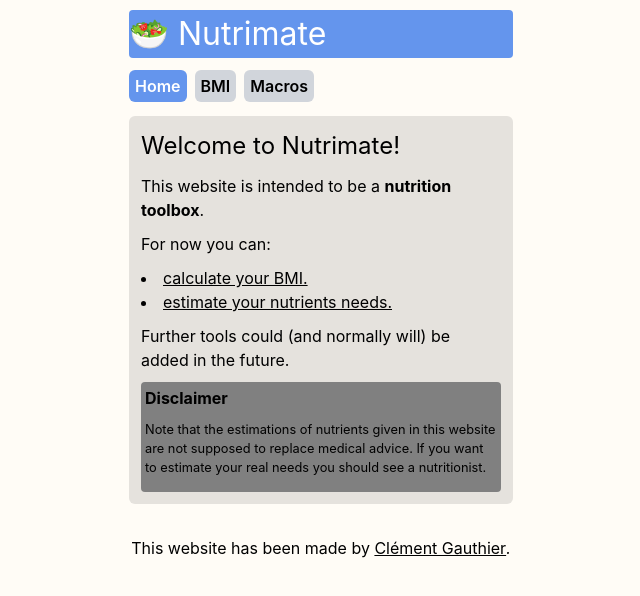
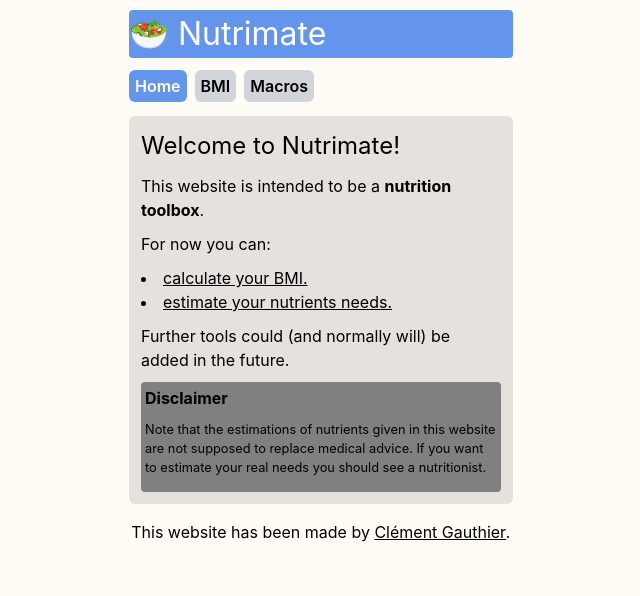
Before and after one commit to Klaymant/nutrimate, a React (Create React App) app: page / in a window 1280 px wide. Shown: the top 596 px of the page, without its empty margins (319-959 px from the left). Built offline with nearby package versions, Linux system fonts and the light colour scheme.

Commit message:
Adjusted footer margin

```diff
--- a/src/App.tsx
+++ b/src/App.tsx
@@ -12,7 +12,7 @@ const App = () => {
       <UserDataProvider>
         <SettingsProvider>
           <BrowserRouter>
-            <section className="flex justify-center mb-8">
+            <section className="flex justify-center mb-4">
               <div className="w-full mx-4 sm:w-96">
                 <h1><Link to='/'>🥗 Nutrimate</Link></h1>
                 <nav id="main" className="mt-4 font-semibold">
--- a/src/index.css
+++ b/src/index.css
@@ -107,6 +107,6 @@
   #footer {
     display: flex;
     justify-content: center;
-    margin-bottom: 10px;
+    margin-bottom: 1rem;
   }
 }
```
